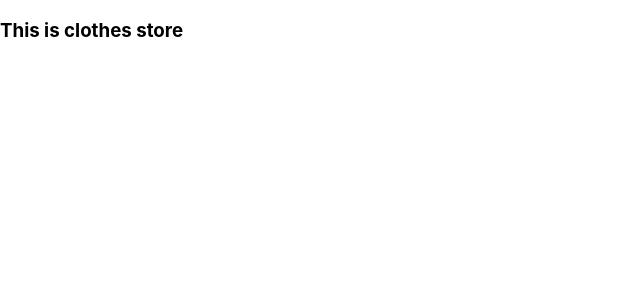
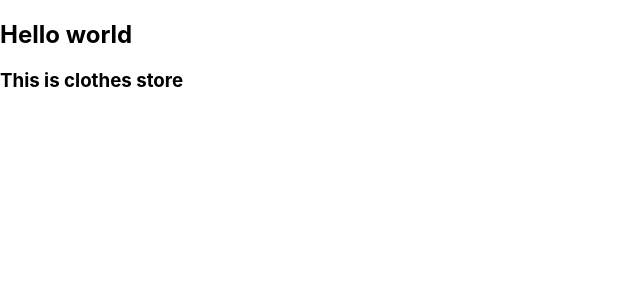
Before and after one commit to ruhulamin111/react-clothes-store, a React (Create React App) app: page / in a window 1280 px wide. Shown: the top 300 px of the page, without its empty margins (0-640 px from the left). Built offline with nearby package versions, Linux system fonts and the light colour scheme.

Commit message:
test netlify deploy

```diff
--- a/src/App.js
+++ b/src/App.js
@@ -3,6 +3,7 @@ import './App.css';
 function App() {
   return (
     <div>
+      <h2>Hello world</h2>
       <h3>This is clothes store</h3>
     </div>
   );
```
Also changed, not shown: 1 other file (tests, documents, lock files or other folders).
